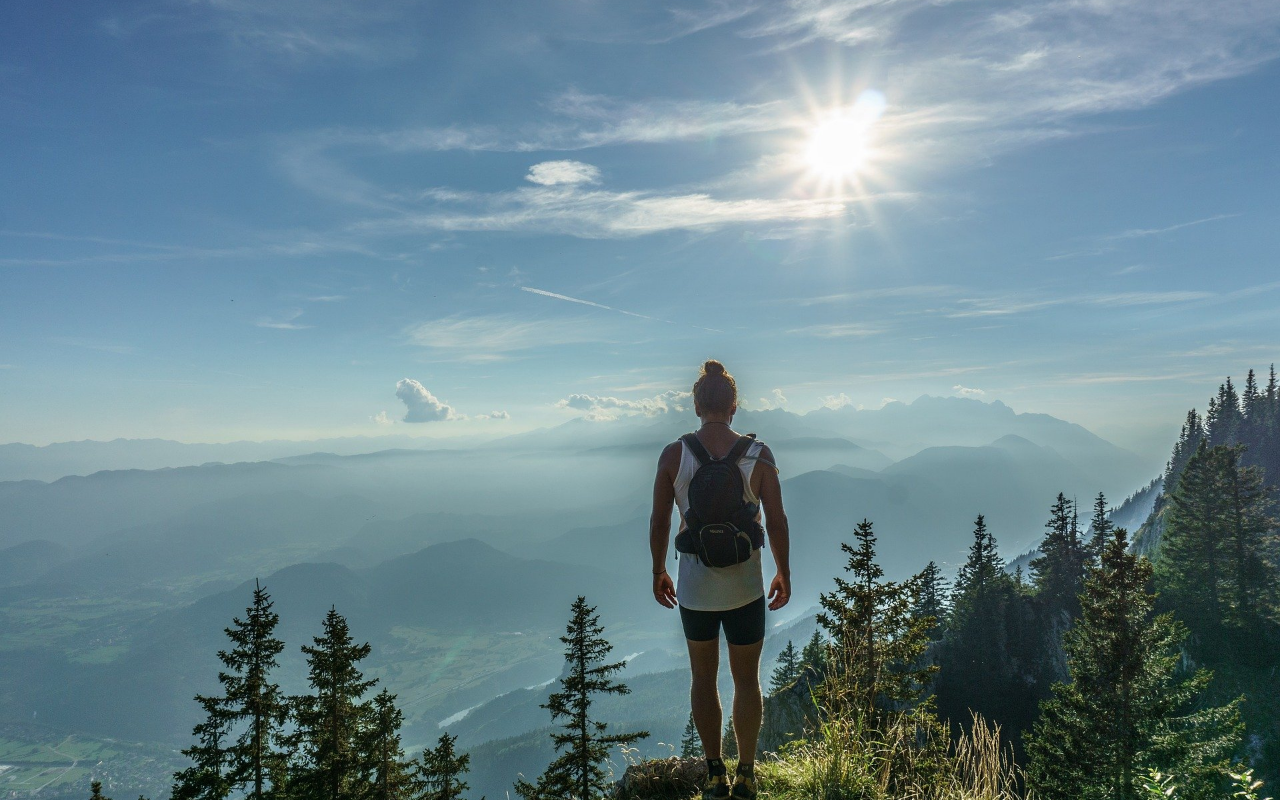
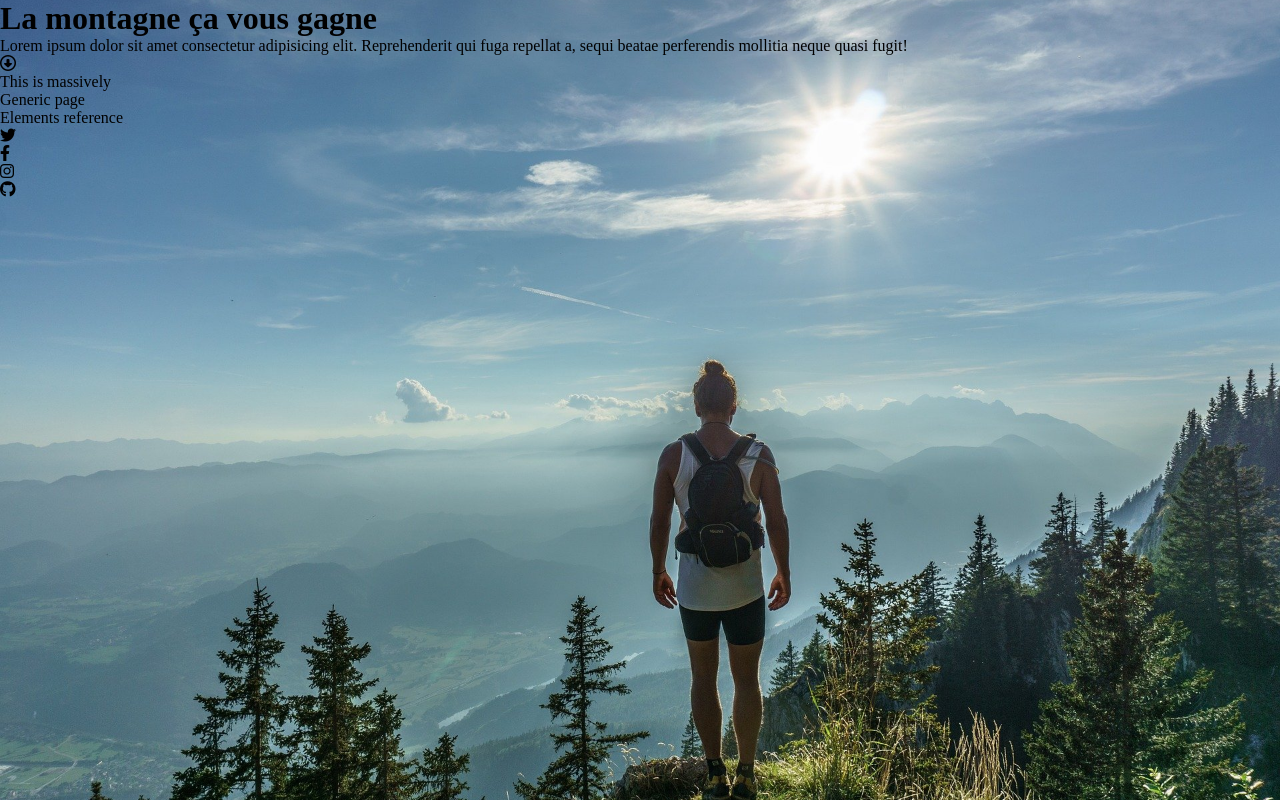
Before and after one commit to lebossseur/randonne, a plain HTML site: page index.html in a window 1280 px wide. Drawn offline with Linux system fonts and the light colour scheme.

Commit message:
header html

```diff
--- a/index.html
+++ b/index.html
@@ -6,10 +6,41 @@
     <meta name="viewport" content="width=device-width, initial-scale=1.0">
     <title>La montagne</title>
     <link rel="stylesheet" href="./styles/style.css">
+    <link rel="stylesheet" href="https://cdnjs.cloudflare.com/ajax/libs/font-awesome/6.4.2/css/all.min.css"
+        integrity="sha512-z3gLpd7yknf1YoNbCzqRKc4qyor8gaKU1qmn+CShxbuBusANI9QpRohGBreCFkKxLhei6S9CQXFEbbKuqLg0DA=="
+        crossorigin="anonymous" referrerpolicy="no-referrer" />
 </head>
 
 <body>
+    <header>
+        <div class="header-container">
+            <h1>La montagne ça vous gagne</h1>
+            <p>Lorem ipsum dolor sit amet consectetur adipisicing elit. Reprehenderit qui fuga repellat a, sequi beatae
+                perferendis mollitia neque quasi fugit!</p>
+            <i class="fa-regular fa-circle-down"></i>
+        </div>
 
+        <nav>
+            <div class="nav-text">
+                <ul>
+                    <li>This is massively</li>
+                    <li>Generic page</li>
+                    <li>Elements reference</li>
+                </ul>
+            </div>
+
+            <div class="nav-icons">
+                <ul>
+                    <li><i class="fa-brands fa-twitter"></i></li>
+                    <li><i class="fa-brands fa-facebook-f"></i></li>
+                    <li><i class="fa-brands fa-instagram"></i></li>
+                    <li><i class="fa-brands fa-github"></i></li>
+                </ul>
+            </div>
+
+        </nav>
+
+    </header>
 </body>
 
 </html>
```
Also changed, not shown: 1 other file.
